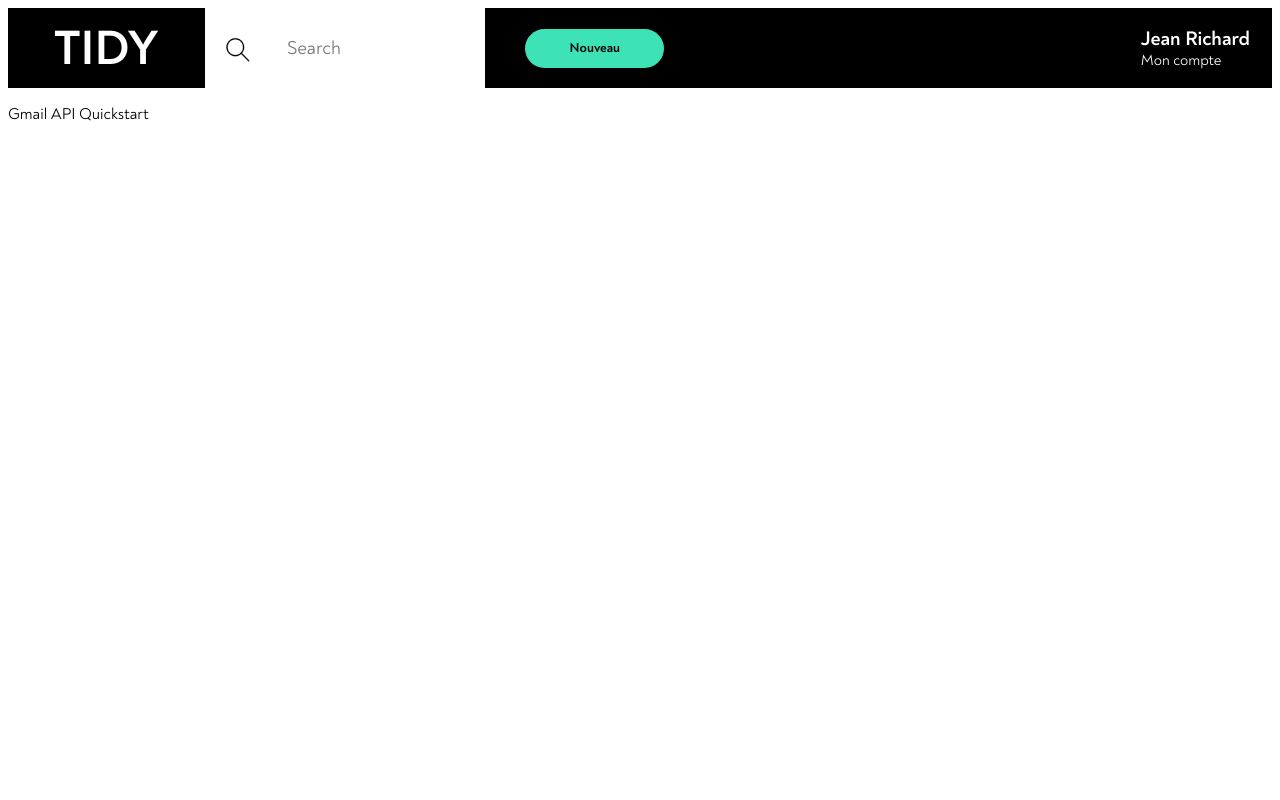
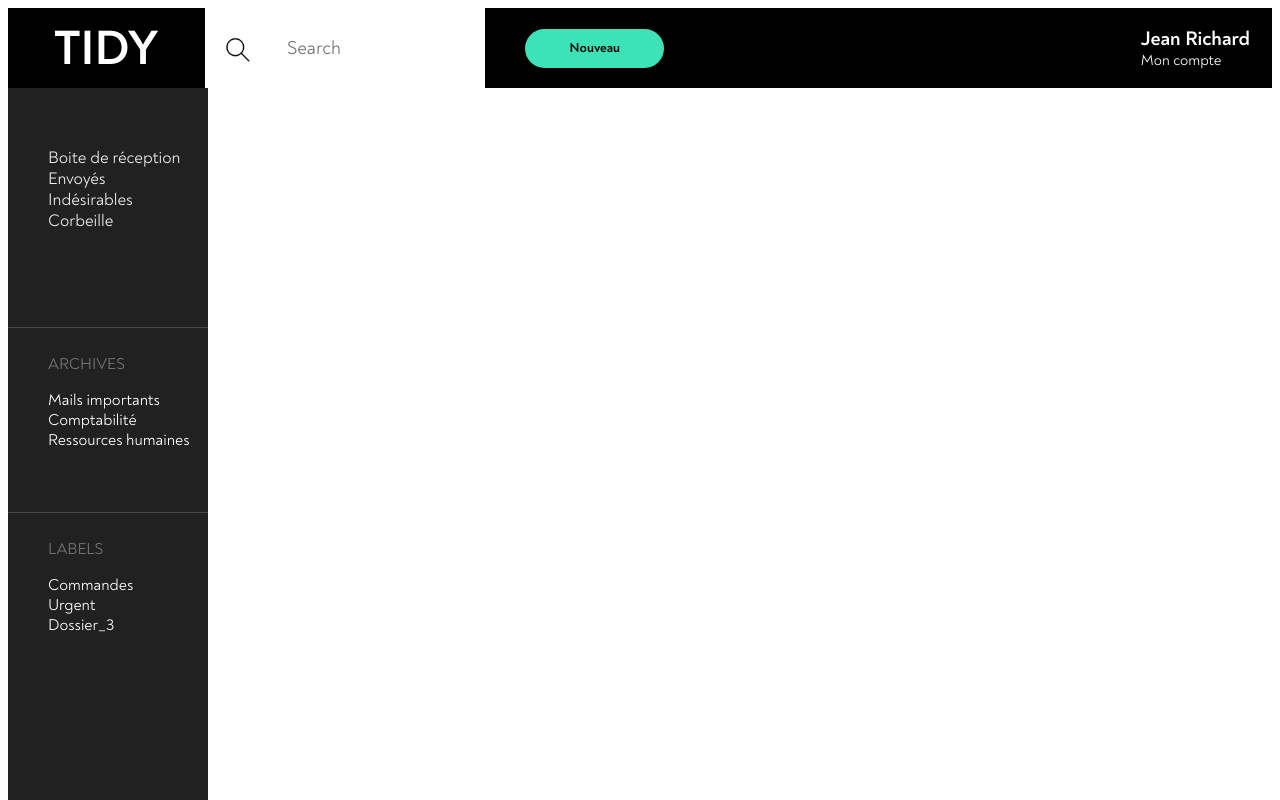
Before and after one commit to Thomsath/hackathonMailbox, a React (Create React App) app: page / in a window 1280 px wide. Shown: the top 800 px of the page. Built offline with nearby package versions, Linux system fonts and the light colour scheme.

Commit message:
Mailbox navigation : done

```diff
--- a/src/App.js
+++ b/src/App.js
@@ -6,6 +6,7 @@ import logo from './logo.svg';
 import './assets/css/App.scss';
 import HeaderComponent from "./components/Header/HeaderComponent";
 import EmailListing from "./components/Listing/EmailListing";
+import MailboxComponent from "./components/Mailbox/MailboxComponent";
 
 const CLIENT_ID = '1088916242183-tib4nmp4ck66o5qqi2q4dlt0a7fao2qt.apps.googleusercontent.com';
 const API_KEY = 'AIzaSyDxs4opGT9OUOq0_6ZAb8SoZO00LsACiJM';
@@ -49,6 +50,8 @@ const App = () => {
   return (
     <div className="App">
         <HeaderComponent/>
+        <main className={"mainContainer"}><MailboxComponent/>
+        </main>
     </div>
   );
 }
--- /dev/null
+++ b/src/assets/css/Mailbox.scss
@@ -0,0 +1,48 @@
+.mailBoxNavigation {
+  background-color: #212121;
+  padding-top: 43px;
+  width: 15.85%;
+  height: 800px;
+
+  .navLinkContainer {
+    list-style: none;
+    padding-bottom: 80px;
+
+    .navLinkItem {
+
+      .navLinkIcon {
+        color: #FFFFFF;
+
+      }
+
+      .navLink {
+        color: #EDEDED;
+        text-decoration: none;
+        font-size: 17px;
+        font-family: "Noah Regular";
+      }
+    }
+  }
+
+  .navHr {
+    display: block;
+    border-bottom: 1px solid #454545;
+  }
+
+
+  .archiveContainer, .labelContainer{
+    padding: 26px 0px 46px 40px;
+
+    .archiveTitle, .labelTitle{
+      text-transform: uppercase;
+      color: #777777;
+    }
+
+    .archiveLinkContainer, .labelLinkContainer{
+      list-style: none;
+      padding: 0;
+      color: #FFFFFF;
+    }
+  }
+
+}
--- /dev/null
+++ b/src/components/Mailbox/MailboxComponent.js
@@ -0,0 +1,62 @@
+import React, {Component, StyleSheet} from 'react';
+import '../../assets/css/Mailbox.scss';
+// import arrow from '../../assets/icons/arrow.png';
+// import bin from '../../assets/icons/bin.png';
+// import cross from '../../assets/icons/cross.png';
+import mail from '../../assets/icons/mail.svg';
+
+
+export default class MailboxComponent extends Component {
+
+    constructor() {
+        super();
+    }
+
+    render() {
+        return (
+            <div className={"mailBoxNavigation"}>
+                <ul className={"navLinkContainer"}>
+                    <li className={"navLinkItem"}>
+                        <a href={"#"} className={"navLink"}>Boite de réception</a>
+                    </li>
+                    <li className={"navLinkItem"}>
+                        <i className="fas fa-external-link-alt navLinkIcon"></i>
+
+                        <a href={"#"} className={"navLink"}>Envoyés</a>
+                    </li>
+                    <li className={"navLinkItem"}>
+                        <a href={"#"} className={"navLink"}>Indésirables</a>
+                    </li>
+                    <li className={"navLinkItem"}>
+                        <a href={"#"} className={"navLink"}>Corbeille</a>
+                    </li>
+                </ul>
+
+                <span className={"navHr"}></span>
+
+                <div className={"archiveContainer"}>
+                    <span className={"archiveTitle"}>Archives</span>
+                    <ul className={"archiveLinkContainer"}>
+                        <li className={"archiveLinkItem"}>Mails importants</li>
+                        <li className={"archiveLinkItem"}>Comptabilité</li>
+                        <li className={"archiveLinkItem"}>Ressources humaines</li>
+
+                    </ul>
+                </div>
+
+                <span className={"navHr"}></span>
+
+                <div className={"labelContainer"}>
+                    <span className={"labelTitle"}>Labels</span>
+                    <ul className={"labelLinkContainer"}>
+                        <li className={"labelLinkItem"}>Commandes</li>
+                        <li className={"labelLinkItem"}>Urgent</li>
+                        <li className={"labelLinkItem"}>Dossier_3</li>
+
+                    </ul>
+                </div>
+
+            </div>
+        );
+    }
+}
--- a/src/index.js
+++ b/src/index.js
@@ -3,6 +3,8 @@ import ReactDOM from 'react-dom';
 import './assets/css/index.scss';
 import App from './App';
 import * as serviceWorker from './serviceWorker';
+import '../node_modules/font-awesome/scss/font-awesome.scss';
+
 
 ReactDOM.render(<App />, document.getElementById('root'));
 
```
Also changed, not shown: src/assets/icons/arrow.svg (added), src/assets/icons/mail.svg (added).
